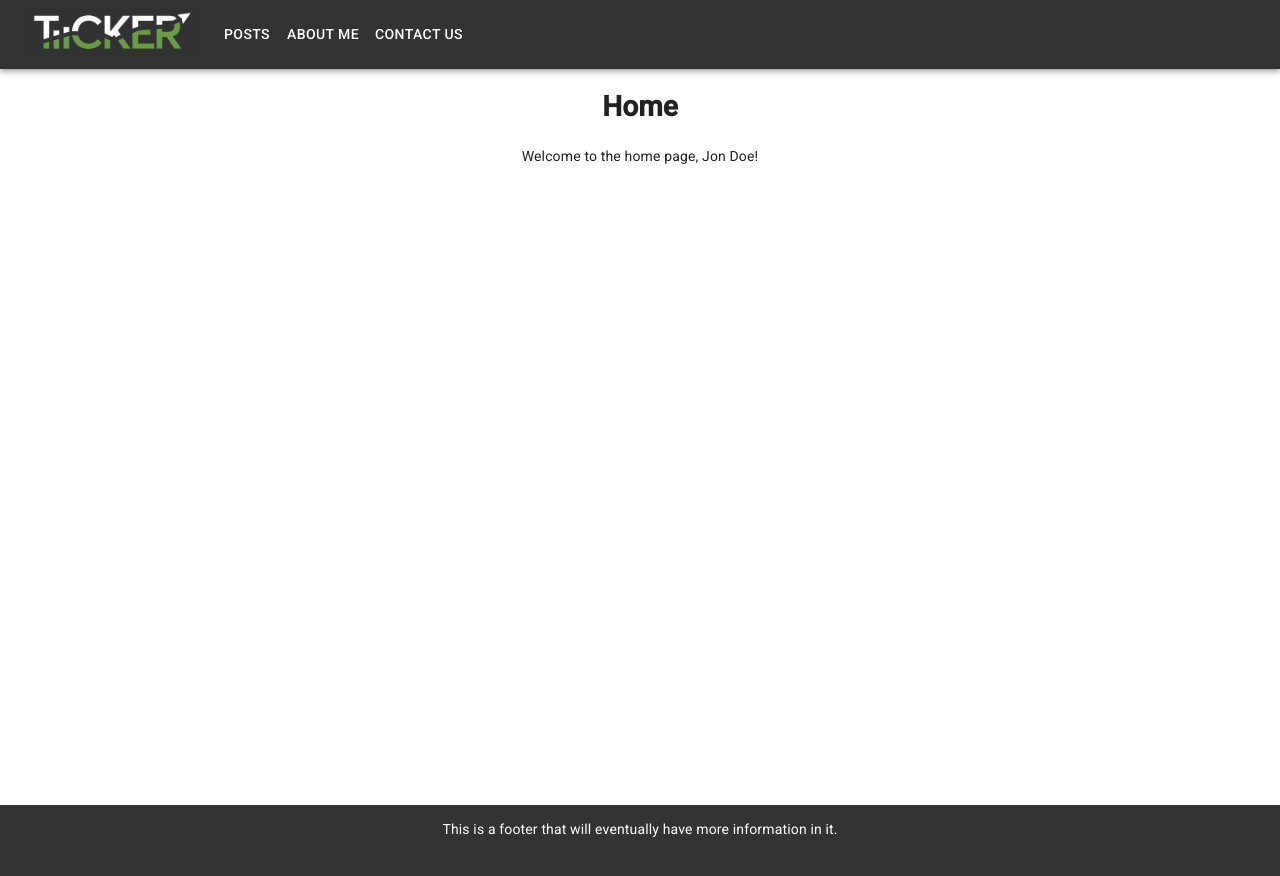
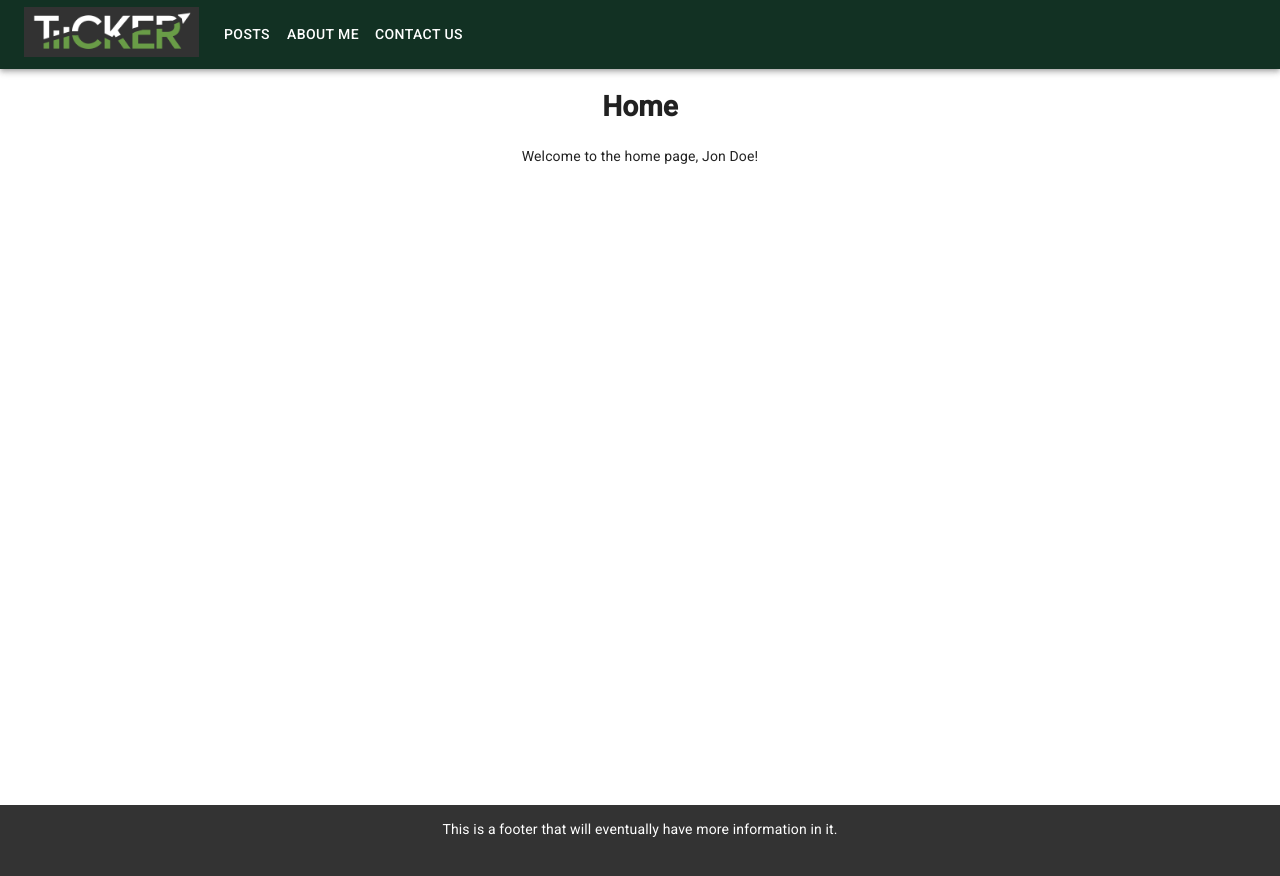
Before and after one commit to AlexZurek/next-js-example, a Next.js app: page / in a window 1280 px wide. Shown: the top 876 px of the page. Built offline with nearby package versions, Linux system fonts and the light colour scheme.

Commit message:
Changes primary color to #123123

```diff
--- a/src/theme.ts
+++ b/src/theme.ts
@@ -5,7 +5,7 @@ import { red } from "@material-ui/core/colors";
 const theme = createMuiTheme({
   palette: {
     primary: {
-      main: "#333333"
+      main: "#123123"
     },
     secondary: {
       main: "#19857b"
```
